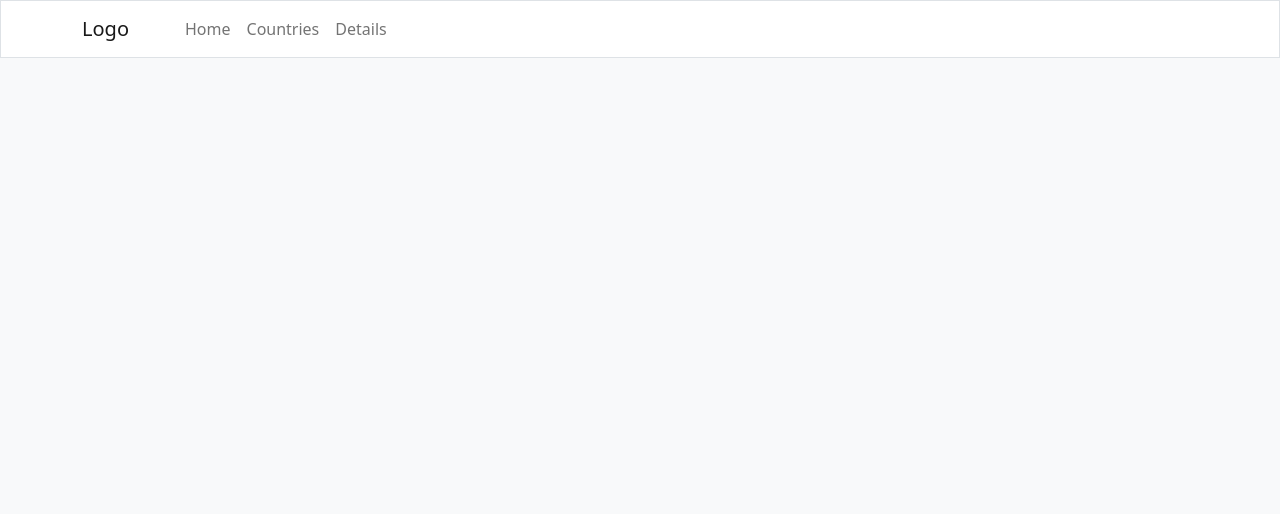
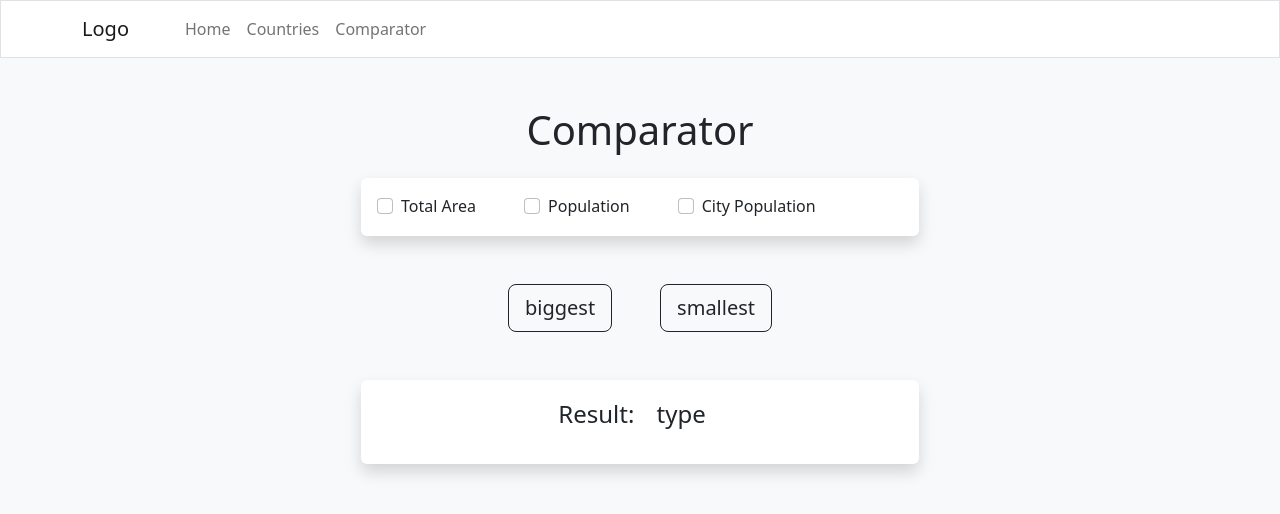
Before and after one commit to rudolf159357/cs1-countries, an Angular app: page /comparator in a window 1280 px wide. Before the commit this address led to /. Shown: the top 514 px of the page. Built offline with nearby package versions, Linux system fonts and the light colour scheme.

Commit message:
comparator view created

```diff
--- a/src/app/app-routing.module.ts
+++ b/src/app/app-routing.module.ts
@@ -5,6 +5,7 @@ import { AmericaDetailsComponent } from './view/america-details/america-details.
 import { AmericaComponent } from './view/america/america.component';
 import { AsiaDetailsComponent } from './view/asia-details/asia-details.component';
 import { AsiaComponent } from './view/asia/asia.component';
+import { ComparatorComponent } from './view/comparator/comparator.component';
 import { EuropeDetailsComponent } from './view/europe-details/europe-details.component';
 import { EuropeComponent } from './view/europe/europe.component';
 import { HomeComponent } from './view/home/home.component';
@@ -18,6 +19,8 @@ const routes: Routes = [
   {path: "europe/details/:id", component: EuropeDetailsComponent},
   {path: "america/details/:id", component: AmericaDetailsComponent},
   {path: "asia/details/:id", component: AsiaDetailsComponent},
+  {path: "comparator", component: ComparatorComponent},
+  { path: '**', redirectTo: '' }
 ];
 
 @NgModule({
--- a/src/app/app.module.ts
+++ b/src/app/app.module.ts
@@ -13,6 +13,7 @@ import { DetailsComponent } from './components/details/details.component';
 import { EuropeDetailsComponent } from './view/europe-details/europe-details.component';
 import { AmericaDetailsComponent } from './view/america-details/america-details.component';
 import { AsiaDetailsComponent } from './view/asia-details/asia-details.component';
+import { ComparatorComponent } from './view/comparator/comparator.component';
 
 
 @NgModule({
@@ -28,6 +29,7 @@ import { AsiaDetailsComponent } from './view/asia-details/asia-details.component
     EuropeDetailsComponent,
     AmericaDetailsComponent,
     AsiaDetailsComponent,
+    ComparatorComponent,
  ],
   imports: [
     BrowserModule,
--- a/src/app/components/navbar/navbar.component.html
+++ b/src/app/components/navbar/navbar.component.html
@@ -8,7 +8,7 @@
         <div class="navbar-nav">
           <a class="nav-link text-capitalize" aria-current="page" routerLink="">Home</a>
           <a class="nav-link text-capitalize" routerLink="/europe">Countries</a>
-          <a class="nav-link text-capitalize" routerLink="/details">Details</a>
+          <a class="nav-link text-capitalize" routerLink="/comparator">Comparator</a>
         </div>
       </div>
     </div>
--- /dev/null
+++ b/src/app/view/comparator/comparator.component.html
@@ -0,0 +1,44 @@
+<div class="container mt-5">
+    <h1 class="mb-4 text-center text-capitalize">Comparator</h1>
+
+    <div class="d-flex flex-row justify-content-center align-items-center">
+        <div class="w-50 p-3 d-flex bg-white shadow mb-5 rounded">
+            <div class="form-check me-5">
+                <input class="form-check-input" type="checkbox" value="" id="check1">
+                <label class="form-check-label text-capitalize" for="check1">
+                    total area
+                </label>
+              </div>
+
+            <div class="form-check  me-5">
+            <input class="form-check-input" type="checkbox" value="" id="check2" >
+            <label class="form-check-label text-capitalize" for="check2">
+                population
+            </label>
+            </div>
+
+            <div class="form-check  me-5">
+                <input class="form-check-input" type="checkbox" value="" id="check2" >
+                <label class="form-check-label text-capitalize" for="check2">
+                    city population
+                </label>
+            </div>
+
+        </div> <!-- end of box-->
+    </div> <!-- end of flex-->
+
+    <!-- buttons -->
+    <div class="d-flex justify-content-center">
+        <button class="btn btn-lg btn-outline-dark me-5" >biggest</button>
+        <button class="btn btn-lg btn-outline-dark">smallest</button>
+    </div>
+
+
+    <!-- result text-->
+    <div class="d-flex flex-row justify-content-center align-items-center mt-5">
+        <div class="w-50 p-3 bg-white shadow mb-5 rounded">
+            <p class="text-center fs-4">Result: <span class="mx-3">type</span></p>
+        </div> <!-- end of box-->
+    </div>
+
+</div>
--- /dev/null
+++ b/src/app/view/comparator/comparator.component.ts
@@ -0,0 +1,15 @@
+import { Component, OnInit } from '@angular/core';
+
+@Component({
+  selector: 'app-comparator',
+  templateUrl: './comparator.component.html',
+  styleUrls: ['./comparator.component.css']
+})
+export class ComparatorComponent implements OnInit {
+
+  constructor() { }
+
+  ngOnInit(): void {
+  }
+
+}
```
Also changed, not shown: src/app/view/comparator/comparator.component.css (added), 1 other file (tests, documents, lock files or other folders).
